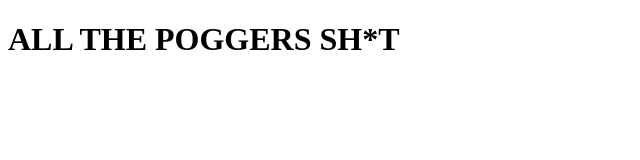
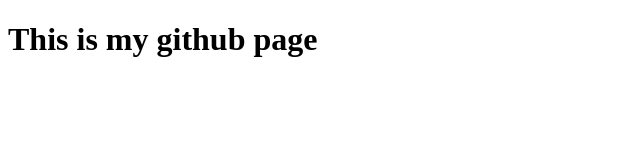
Before and after one commit to JAM0005/urban-octo-succotash, a plain HTML site: page index.html in a window 1280 px wide. Shown: the whole page, without its empty margins (0-640 px from the left). Drawn offline with Linux system fonts and the light colour scheme.

Commit message:
Update index.html

```diff
--- a/index.html
+++ b/index.html
@@ -6,6 +6,6 @@
     </head>
 
     <body>
-        <h1>ALL THE POGGERS SH*T</h1>
+        <h1>This is my github page</h1>
     </body>
 </html>
```
